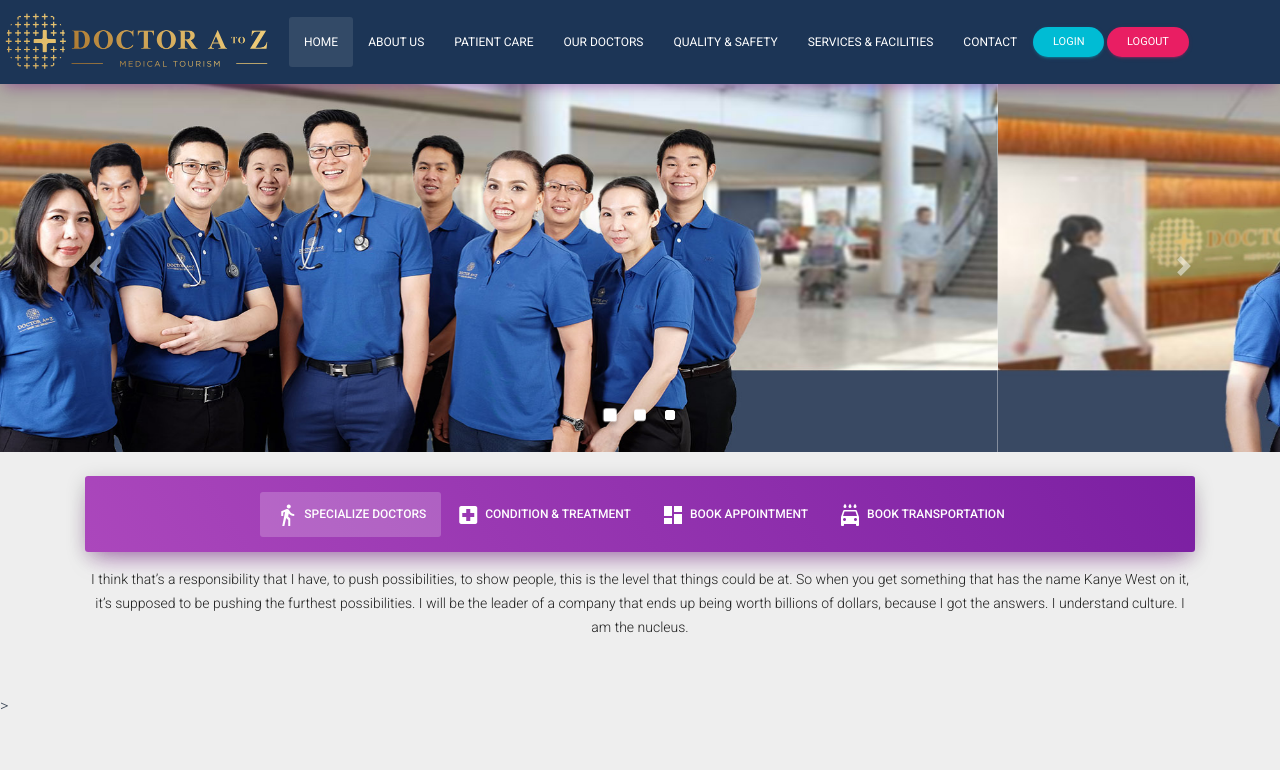
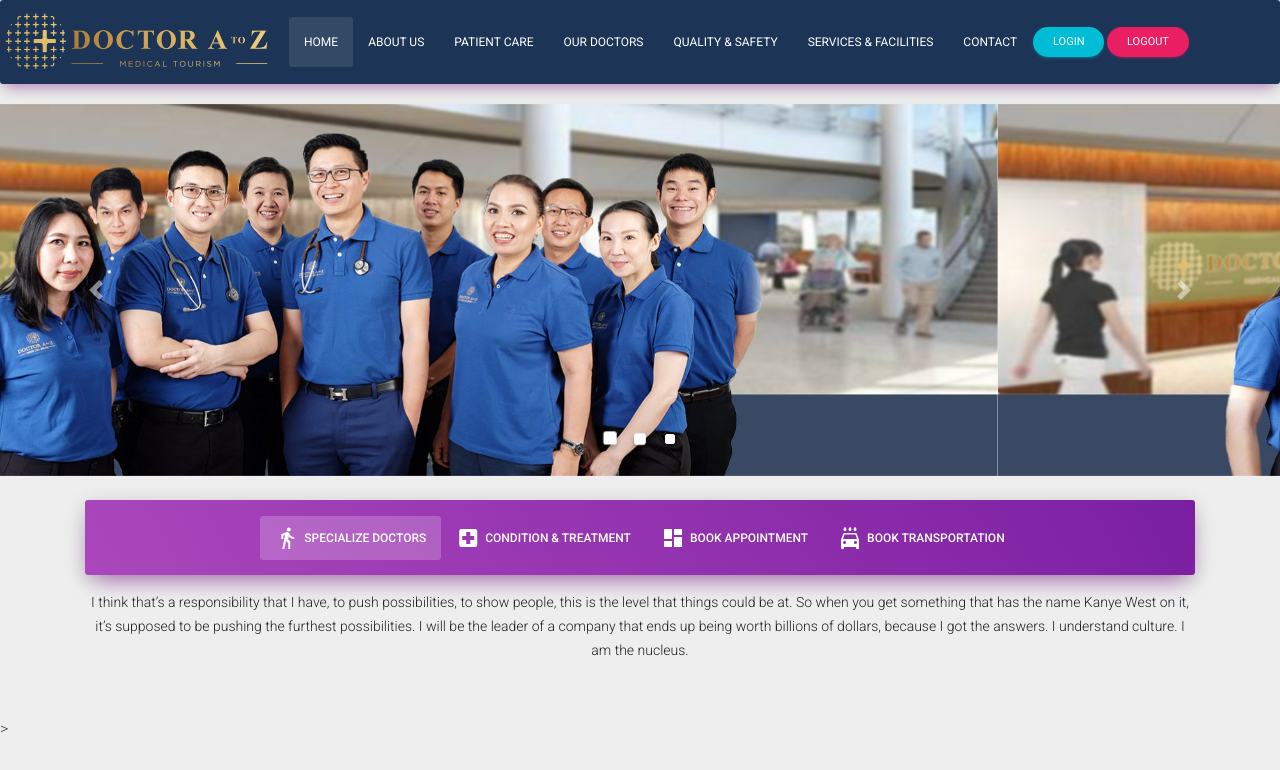
Before and after one commit to backwizard/frontend, an Angular app: page /main in a window 1280 px wide. Shown: the top 770 px of the page. Built offline with nearby package versions, Linux system fonts and the light colour scheme.

Commit message:
Change fixtop navbar

```diff
--- a/src/app/components/main/main.component.css
+++ b/src/app/components/main/main.component.css
@@ -1,4 +1,3 @@
 .carousel-inner {
- margin-top: 5em;
-
+  margin-top: 0%;
 }
--- a/src/app/shared/navbar/navbar.component.html
+++ b/src/app/shared/navbar/navbar.component.html
@@ -1,4 +1,4 @@
-<nav class="navbar fixed-top  navbar-expand-lg navbar-light bg-primary bg-custom-nav">
+<nav class="navbar sticky-top navbar-expand-lg navbar-light bg-primary bg-custom-nav">
   <img src="{{logoImageUrl}}" class="navbar-image" height="63.5" width="274">
   <div class="container">
     <button class="navbar-toggler" type="button" data-toggle="collapse" data-target="#navbarNav" aria-controls="navbarNav" aria-expanded="false"
```
